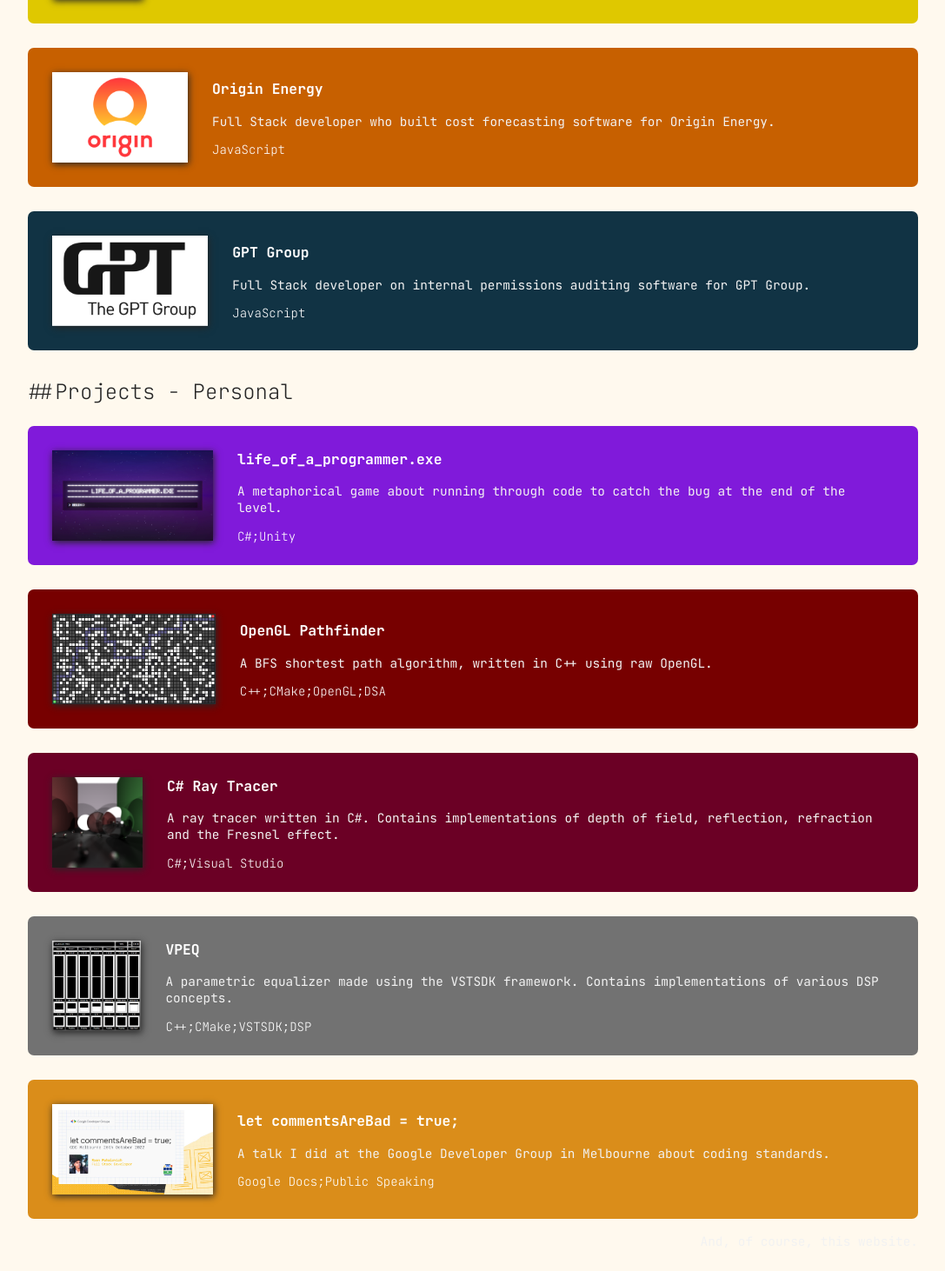
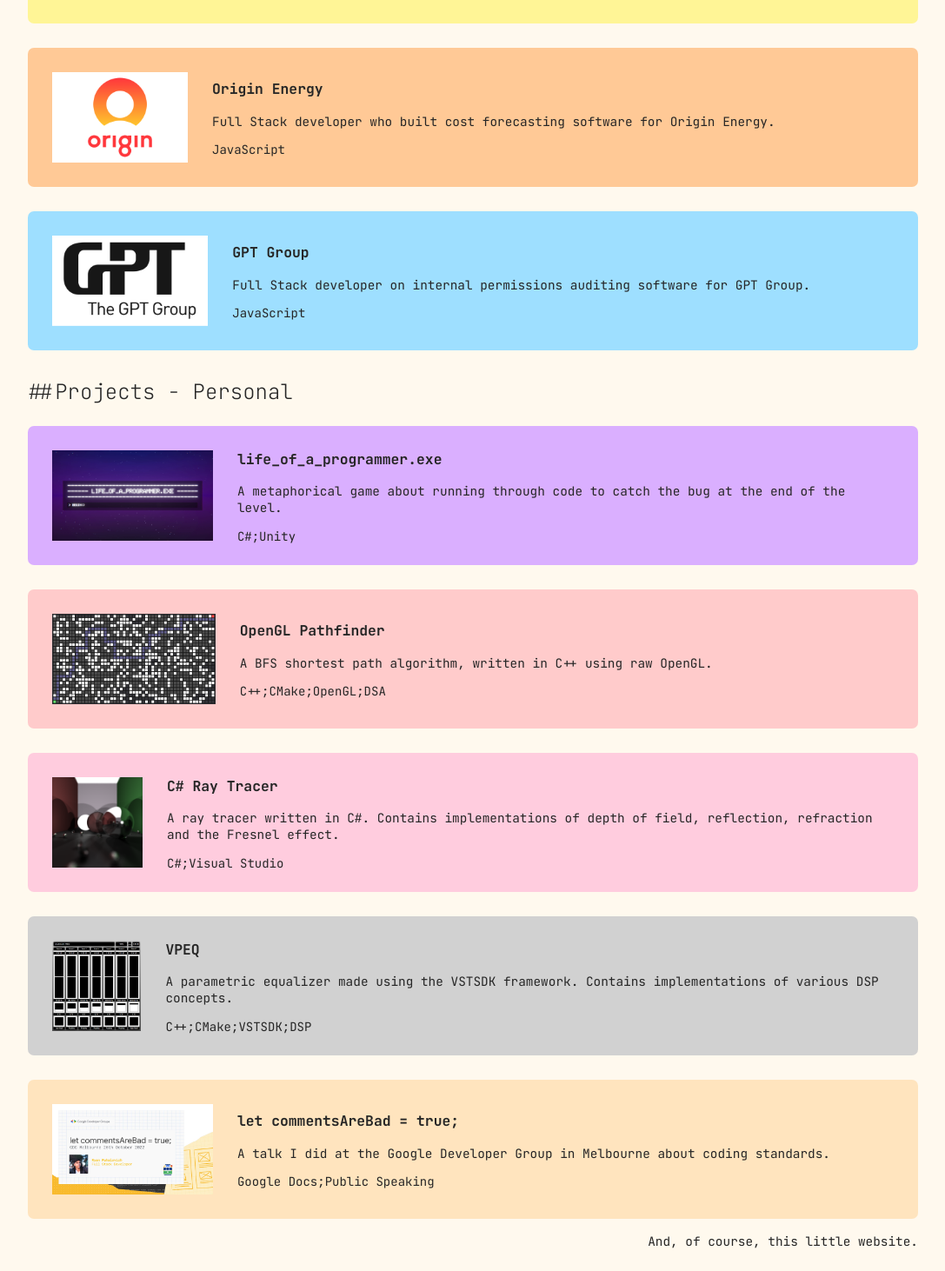
Before and after one commit to rpuhalovich/rpuhalovich.github.io, a React (Create React App) app: page / in a window 1280 px wide. Shown: the part 828-2290 px from the top of the page at 87% size, without its empty margins (96-1183 px from the left). Built offline with nearby package versions, Linux system fonts and the light colour scheme.

Commit message:
Fix aboutContainer and update colours

```diff
--- a/public/index.html
+++ b/public/index.html
@@ -4,7 +4,7 @@
     <meta charset="utf-8" />
     <meta name="viewport" content="width=device-width, initial-scale=1" />
     <meta name="description" content="Website by Ryan Puhalovich" />
-    <meta name="theme-color" content="#171717" />
+    <meta name="theme-color" content="#fff9ee" />
     <link rel="manifest" href="%PUBLIC_URL%/manifest.json" />
     <title>Ryan Puhalovich - Software Eng</title>
   </head>
--- a/src/index.css
+++ b/src/index.css
@@ -54,9 +54,9 @@
 
 .Monospace {
   font-size: 0.875rem;
-  font-weight: 300;
+  font-weight: 400;
   font-family: "JetBrains Mono", monospace;
-  color: white;
+  color: var(--Black);
 }
 
 .Paragraph,
@@ -64,7 +64,7 @@ p {
   font-size: 0.9rem;
   font-weight: 400;
   font-family: "JetBrains Mono", monospace;
-  color: var(--Black10);
+  color: var(--Black);
 }
 
 .h1 {
--- a/src/views/About.css
+++ b/src/views/About.css
@@ -36,6 +36,7 @@
   }
 
   .aboutContainer {
+    width: min(1280px, 80%);
     flex-flow: column;
   }
 
@@ -44,6 +45,11 @@
   }
 }
 
+.aboutHeaderText {
+  color: var(--Black);
+  font-weight: 800;
+}
+
 .aboutText {
   color: var(--Black);
 }
--- a/src/views/About.js
+++ b/src/views/About.js
@@ -7,19 +7,16 @@ import "./About.css";
 function About() {
   return (
     <>
-      <div>
       <div className="aboutContainer">
         <div className="imgContainer">
           <div className="selfie" />
         </div>
         <div className="contentContainer">
           <p className="aboutText">Just a guy who likes to tinker with computers.</p>
-
           <RPButton style={{ marginRight: "1em" }} onClick={() => window.open("https://github.com/rpuhalovich")}>
             GitHub
           </RPButton>
           <RPButton onClick={() => window.open("https://www.linkedin.com/in/ryan-puhalovich/")}>Linkedin</RPButton>
-          </div>
         </div>
       </div>
     </>
--- a/src/views/Projects.css
+++ b/src/views/Projects.css
@@ -16,72 +16,72 @@
 }
 
 .footNote {
-  color: var(--Black10);
+  color: var(--Black);
   text-align: right;
   cursor: pointer;
   margin: 0;
 }
 
 .openGLPathfinderCard {
-  background-color: #770000;
+  background-color: #ffcbcb;
 }
 
 .openGLPathfinderCard:hover {
-  background-color: #6b0000;
+  background-color: #ffbbbb;
 }
 
 .rayTracerCard {
-  background-color: #6b0025;
+  background-color: #ffccde;
 }
 
 .rayTracerCard:hover {
-  background-color: #5a0020;
+  background-color: #ffb8d1;
 }
 
 .gyg {
-  background-color: rgb(223, 200, 0, 1);
+  background-color: rgb(255, 245, 150);
 }
 
 .gyg:hover {
-  background-color: rgb(223, 200, 0, 1);
+  background-color: rgb(255, 241, 116);
 }
 
 .gpt {
-  background-color: #113344;
+  background-color: #9edfff;
 }
 
 .gpt:hover {
-  background-color: #002233;
+  background-color: #6dceff;
 }
 
 .origin {
-  background-color: rgb(199, 96, 0);
+  background-color: rgb(255, 201, 150);
 }
 
 .origin:hover {
-  background-color: rgb(185, 90, 0);
+  background-color: rgb(255, 180, 110);
 }
 
 .loap {
-  background-color: rgb(128, 26, 218);
+  background-color: rgb(218, 175, 255);
 }
 
 .loap:hover {
-  background-color: rgb(121, 23, 206);
+  background-color: rgb(210, 158, 255);
 }
 
 .vpeqCard {
-  background-color: rgb(114, 114, 114);
+  background-color: rgb(209, 209, 209);
 }
 
 .vpeqCard:hover {
-  background-color: rgb(100, 100, 100);
+  background-color: rgb(201, 201, 201);
 }
 
 .letCommentsAreBadCard {
-  background-color: rgb(218, 141, 26);
+  background-color: rgb(255, 228, 190);
 }
 
 .letCommentsAreBadCard:hover {
-  background-color: rgb(204, 132, 25);
+  background-color: rgb(255, 220, 167);
 }
--- a/src/views/Projects.js
+++ b/src/views/Projects.js
@@ -140,7 +140,7 @@ function Projects() {
         >
           <div style={{ width: "fit-content" }}>
             <p onClick={() => window.open("https://github.com/rpuhalovich/rpuhalovich.github.io")} className="footNote">
-              And, of course, this website.
+              And, of course, this little website.
             </p>
           </div>
         </div>
--- a/src/views/components/RPButton.css
+++ b/src/views/components/RPButton.css
@@ -1,6 +1,6 @@
 .RPButton {
-  color: var(--Black);
-  background-color: var(--Black);
+  color: var(--Black10);
+  background-color: rgb(255, 239, 216);
   border-radius: var(--CornerRadius);
   padding: 1em;
   border-color: var(--Black);
@@ -9,7 +9,7 @@
 }
 
 .RPButton:hover {
-  background-color: var(--Black75);
+  background-color: rgb(255, 231, 197);
   transition: var(--TransitionTime);
   /* transform: scale(1.1); */
   cursor: pointer;
--- a/src/views/components/RPCard.css
+++ b/src/views/components/RPCard.css
@@ -1,6 +1,6 @@
 .RPCard {
-  color: var(--Black10);
-  background-color: var(--Black90);
+  color: var(--Black);
+  background-color: var(--Black);
   border-radius: var(--CornerRadius);
   padding: 2em;
   cursor: pointer;
@@ -15,10 +15,13 @@
   width: 100%;
   display: flex;
   align-self: center;
+
+  /* box-shadow: 2px 2px 16px var(--Black50); */
 }
 
 .RPCard:hover {
   transform: scale(1.03);
+  /* box-shadow: 2px 2px 16px var(--Black75); */
 }
 
 .cardContentContainer {
@@ -31,7 +34,6 @@
   height: 100%;
   width: auto;
   margin-right: 2em;
-  box-shadow: 1px 2px 8px var(--Black);
 }
 
 @media screen and (max-width: 750px) {
```
Lines whose indentation alone changed are shown as unchanged.
